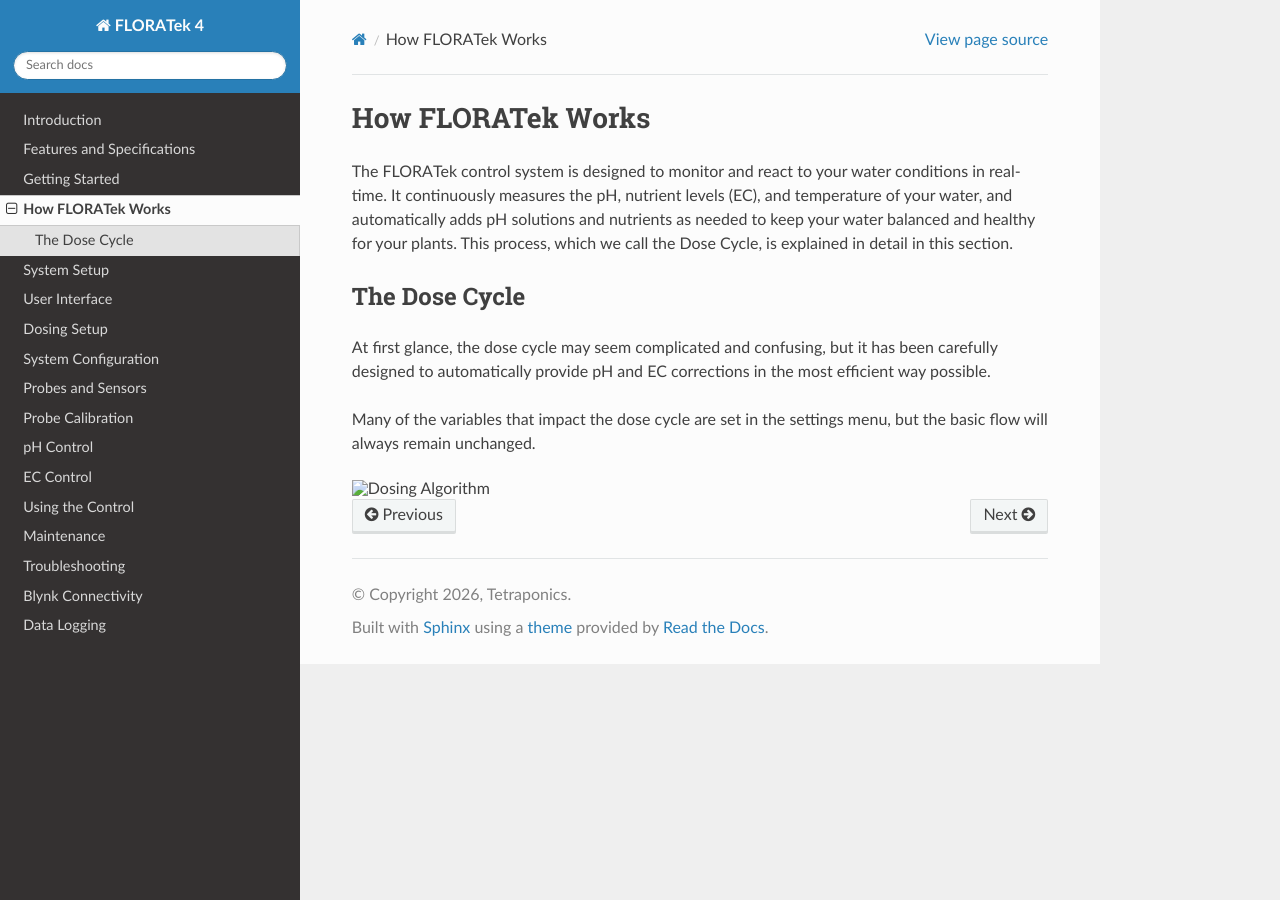
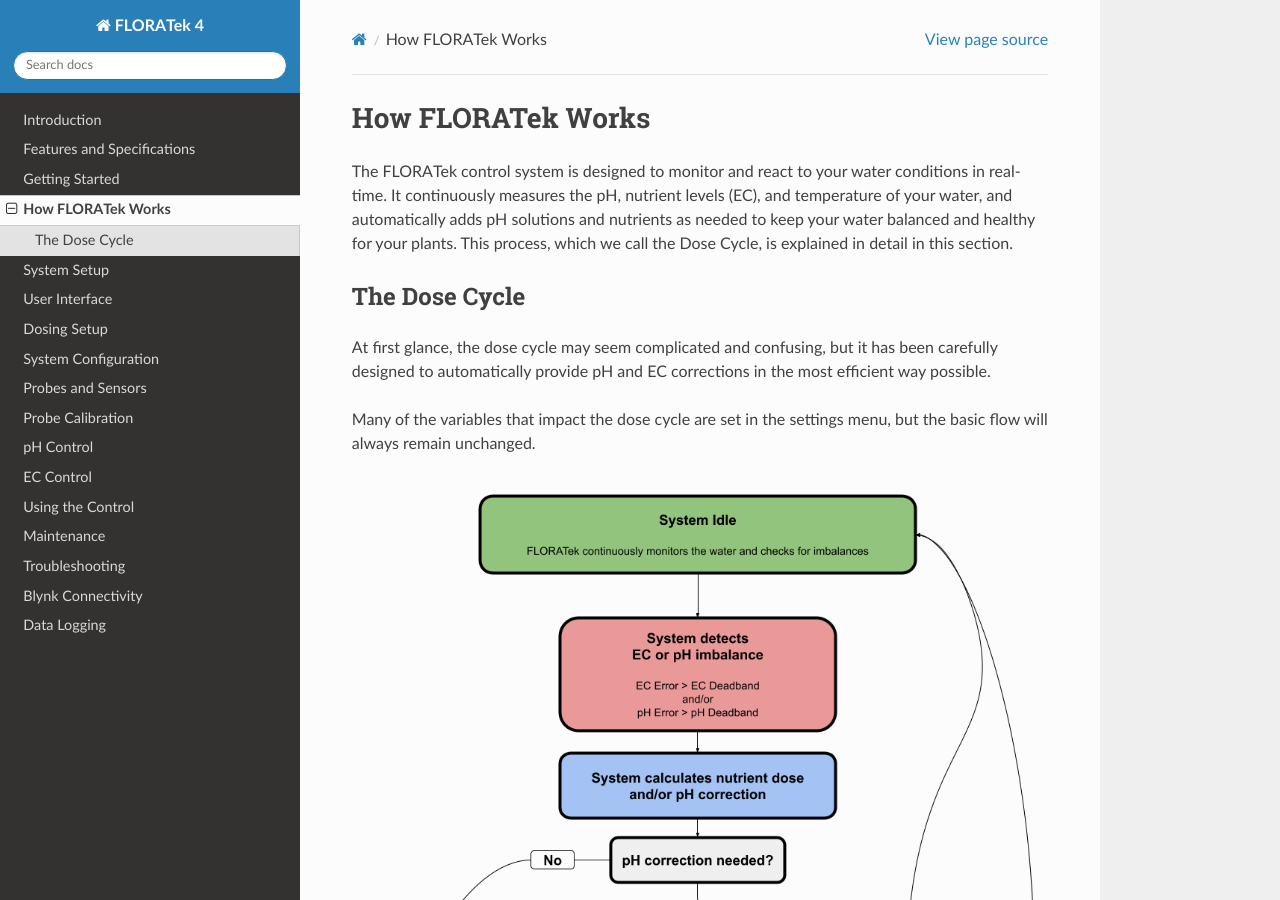
Before and after one commit to tetraponics/FLORATek4, a Sphinx documentation site: the page built from docs/source/how-it-works.rst, in a window 1280 px wide and 900 px high. Built offline with Sphinx 7.4.7 and the Read the Docs theme 3.1.0, drawn with Linux system fonts in a browser that asks for light colours.

Commit message:
Corrected dosing algorithm image

```diff
--- a/docs/source/how-it-works.rst
+++ b/docs/source/how-it-works.rst
@@ -10,6 +10,6 @@
 
 Many of the variables that impact the dose cycle are set in the settings menu, but the basic flow will always remain unchanged.
 
-.. image:: Dosing Algorithm.png
+.. figure:: images/DosingAlgorithm.png
    :align: center
    :alt: Dosing Algorithm
```
Also changed, not shown: docs/source/images/DosingAlgorithm.png (renamed from docs/source/images/Dosing Algorithm.png).
